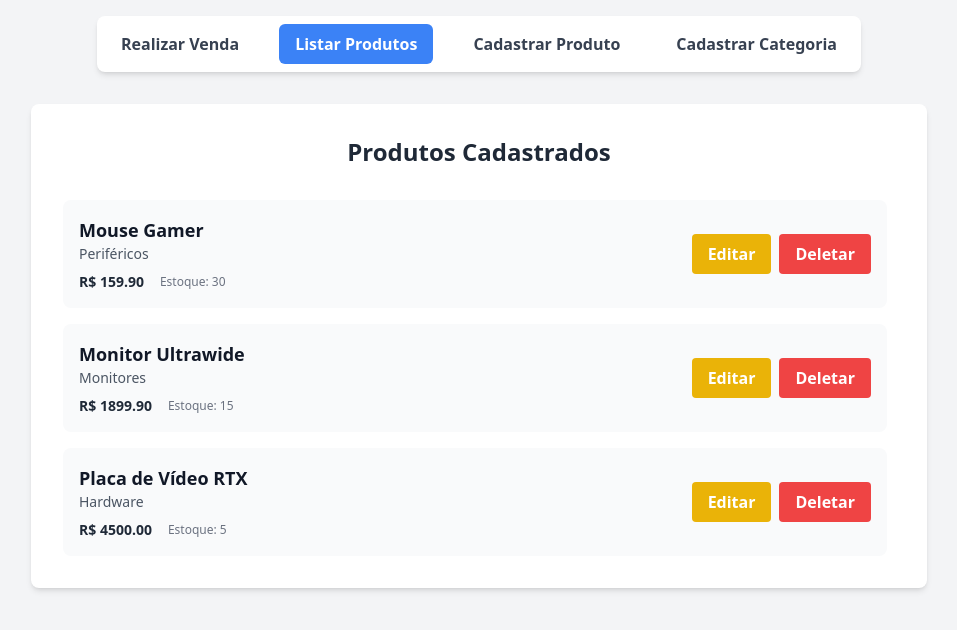
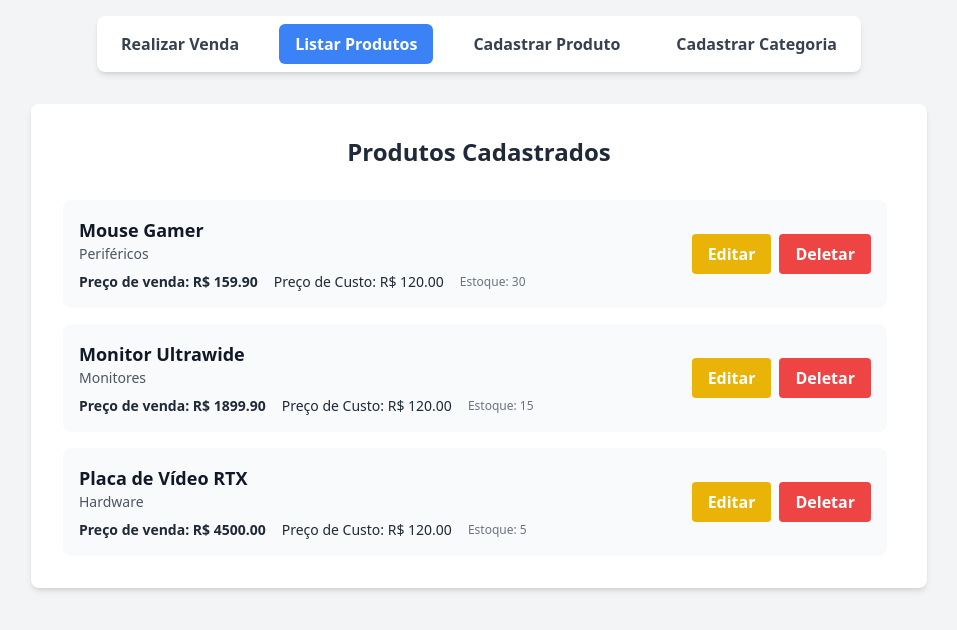
Before and after one commit to BrunoSP1989/PDVEMREACT, a React (Create React App) app: page / in a window 1280 px wide. Shown: the top 630 px of the page, without its empty margins (161-1118 px from the left). Built offline with nearby package versions, Linux system fonts and the light colour scheme.

Commit message:
Adição visual do preço de custo
Foi adicionado o preço de custo nas telas: Cadastro de Produtos, Lista de Produtos

```diff
--- a/src/App.js
+++ b/src/App.js
@@ -13,9 +13,9 @@ const VALORES_INICIAIS_CATEGORIAS = [
 function App() {
   const [view, setView] = useState('listarProdutos');
   const [produtos, setProdutos] = useState([
-    { id: 1, nome: 'Mouse Gamer', preco: 159.9, estoque: 30, categoria: 'Periféricos' },
-    { id: 2, nome: 'Monitor Ultrawide', preco: 1899.9, estoque: 15, categoria: 'Monitores' },
-    { id: 3, nome: 'Placa de Vídeo RTX', preco: 4500.0, estoque: 5, categoria: 'Hardware' },
+    { id: 1, nome: 'Mouse Gamer', preco: 159.9,precoCusto: 120, estoque: 30, categoria: 'Periféricos' },
+    { id: 2, nome: 'Monitor Ultrawide', preco: 1899.9, precoCusto: 120,estoque: 15, categoria: 'Monitores' },
+    { id: 3, nome: 'Placa de Vídeo RTX', preco: 4500.0, precoCusto: 120,estoque: 5, categoria: 'Hardware' },
   ]);
   const [categorias, setCategorias] = useState([]);
   const [produtoEmEdicao, setProdutoEmEdicao] = useState(null);
--- a/src/produtos/CadastroProduto.jsx
+++ b/src/produtos/CadastroProduto.jsx
@@ -6,6 +6,7 @@ function CadastroProduto({ onSalvar, categorias, produtoParaEditar, onCancelar }
     const [preco, setPreco] = useState('');
     const [estoque, setEstoque] = useState('');
     const [categoria, setCategoria] = useState(categorias[0]?.nome || '');
+    const [precoCusto, setPrecoCusto] = useState('');
 
     useEffect(() => {
         if (produtoParaEditar) {
@@ -13,9 +14,11 @@ function CadastroProduto({ onSalvar, categorias, produtoParaEditar, onCancelar }
             setPreco(produtoParaEditar.preco);
             setEstoque(produtoParaEditar.estoque);
             setCategoria(produtoParaEditar.categoria);
+            setPrecoCusto(produtoParaEditar.precoCusto);
         } else {
             setNome('');
             setPreco('');
+            setPrecoCusto('');
             setEstoque('');
             setCategoria(categorias[0]?.nome || '');
         }
@@ -23,7 +26,13 @@ function CadastroProduto({ onSalvar, categorias, produtoParaEditar, onCancelar }
 
     const handleSubmit = (event) => {
         event.preventDefault();
-        const produtoData = { nome, preco: parseFloat(preco), estoque: parseInt(estoque), categoria };
+        const produtoData = {
+            nome,
+            preco: parseFloat(preco),
+            estoque: parseInt(estoque),
+            precoCusto: parseFloat(precoCusto),
+            categoria
+        };
         onSalvar(produtoData);
     };
 
@@ -38,6 +47,7 @@ function CadastroProduto({ onSalvar, categorias, produtoParaEditar, onCancelar }
                 {/* Campos do formulário ... */}
                 <div><label htmlFor="nome" className="block text-sm font-medium text-gray-700 dark:text-gray-300 mb-2">Nome do Produto</label><input id="nome" type="text" value={nome} onChange={(e) => setNome(e.target.value)} required className="w-full px-4 py-2 border rounded-md" /></div>
                 <div><label htmlFor="preco" className="block text-sm font-medium text-gray-700 dark:text-gray-300 mb-2">Preço (R$)</label><input id="preco" type="number" step="0.01" value={preco} onChange={(e) => setPreco(e.target.value)} required className="w-full px-4 py-2 border rounded-md" /></div>
+                <div><label htmlFor="precoCusto" className="block text-sm font-medium text-gray-700 dark:text-gray-300 mb-2">Preço de Custo (R$)</label><input id="precoCusto" type="number" step="0.01" value={precoCusto} onChange={(e) => setPrecoCusto(e.target.value)} required className="w-full px-4 py-2 border rounded-md" /></div>
                 <div><label htmlFor="estoque" className="block text-sm font-medium text-gray-700 dark:text-gray-300 mb-2">Quantidade em Estoque</label><input id="estoque" type="number" value={estoque} onChange={(e) => setEstoque(e.target.value)} required className="w-full px-4 py-2 border rounded-md" /></div>
                 <div><label htmlFor="categoria" className="block text-sm font-medium text-gray-700 dark:text-gray-300 mb-2">Categoria</label><select id="categoria" value={categoria} onChange={(e) => setCategoria(e.target.value)} required className="w-full px-4 py-2 border rounded-md">{categorias.length === 0 ? (<option value="" disabled>Cadastre uma categoria</option>) : (categorias.map((cat) => (<option key={cat.id} value={cat.nome}>{cat.nome}</option>)))}</select></div>
 
--- a/src/produtos/ListaProdutos.jsx
+++ b/src/produtos/ListaProdutos.jsx
@@ -19,7 +19,8 @@ function ListaProdutos({ produtos, onEditar, onDeletar }) {
                 <h3 className="font-bold text-lg text-gray-900 dark:text-white">{produto.nome}</h3>
                 <p className="text-sm text-gray-600 dark:text-gray-300">{produto.categoria}</p>
                 <div className="flex space-x-4 mt-2 text-sm">
-                  <p className="font-semibold text-gray-800 dark:text-white">R$ {produto.preco.toFixed(2)}</p>
+                  <p className="font-semibold text-gray-800 dark:text-white">Preço de venda: R$ {produto.preco.toFixed(2)}</p>
+                  <p className="font text-gray-800 dark:text-white"> Preço de Custo: R$ {produto.precoCusto.toFixed(2)}</p>
                   <p className="text-xs text-gray-500 dark:text-gray-400 self-center">Estoque: {produto.estoque}</p>
                 </div>
               </div>
```
